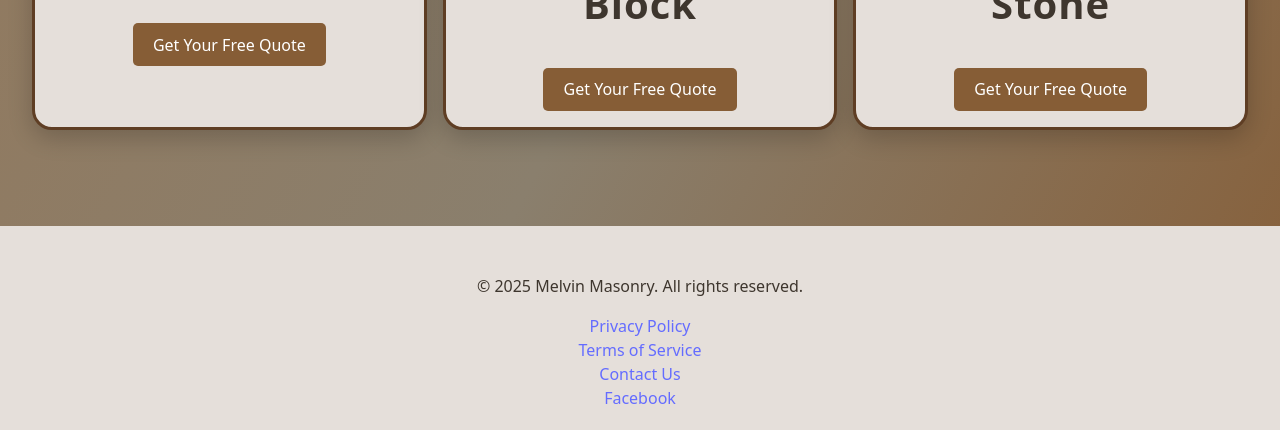
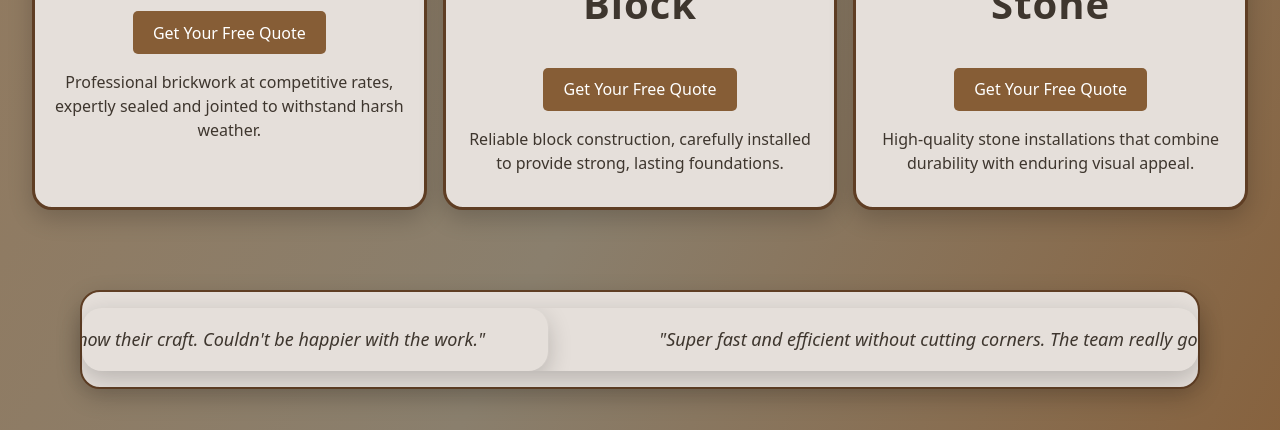
Before and after one commit to Ian-B-Childress/MasonryWebsite, a React (Vite) app: page /projects in a window 1280 px wide. Shown: the part 588-1018 px from the top of the page. Built offline with nearby package versions, Linux system fonts and the light colour scheme.

Commit message:
added testimonial carousel + brief description under service cards

```diff
--- a/package.json
+++ b/package.json
@@ -21,7 +21,8 @@
     "react-dom": "^19.0.0",
     "react-helmet": "^6.1.0",
     "react-responsive-carousel": "^3.2.23",
-    "react-router-dom": "^7.3.0"
+    "react-router-dom": "^7.3.0",
+    "swiper": "^11.2.10"
   },
   "devDependencies": {
     "@eslint/js": "^9.21.0",
--- a/src/App.css
+++ b/src/App.css
@@ -853,3 +853,21 @@ select {
   padding: 1rem 0;
   border-radius: 5px;
 }
+
+
+.t-carousel {
+  padding: 1rem 0;
+  background-color: #e5dfda;
+  border:#5f3e24 2px solid;
+  border-radius: 20px;
+  margin: 1rem 5rem;
+   box-shadow: 0 8px 24px rgba(0, 0, 0, 0.2);
+   justify-content: center;
+}
+
+.swiper-wrapper {
+ box-shadow: 0 8px 24px rgba(0, 0, 0, 0.2);
+ border-radius: 20px;
+ font-style: italic;
+ font-size: large;
+}
--- a/src/Components/ContactForm.jsx
+++ b/src/Components/ContactForm.jsx
@@ -76,7 +76,7 @@ class ContactForm extends Component {
           loading: false,
           statusType: "error",
           statusMessage:
-            "There was an issue processing your request. Try again later or reach us directly at (xxx) xxx - xxxx",
+            "There was an issue processing your request. Try again later or reach us directly at (606)213-7094",
         }); //set loading to false if there is an error, status type to error, and message to error message
       });
   }
--- a/src/pages/Projects.jsx
+++ b/src/pages/Projects.jsx
@@ -5,6 +5,9 @@ import React from "react";
 import croppedBrickPath from "../images/croppedbrickpath.webp";
 import fireplace from "../images/fireplace.png";
 import blockimg from "../images/blockimg.webp";
+import { Swiper, SwiperSlide } from "swiper/react";
+import { Autoplay } from "swiper/modules";
+import "swiper/css";
 
 // going to add a link to the brick, block, and stone projects, redirecting to their respective pages
 // each image is a button that links to the specific project page
@@ -15,13 +18,17 @@ function Projects() {
       <div className="nav">
         <NavBar></NavBar>
       </div>
-            <div className="services-container" >
+      <div className="services-container">
         <div className="brick-card">
           <img src={croppedBrickPath} alt="" />
           <h2>Brick</h2>
           <Link to="/contact?material=brick">
-                <button className="free-quote-cta" >Get Your Free Quote</button>
+            <button className="free-quote-cta">Get Your Free Quote</button>
           </Link>
+          <p>
+            Professional brickwork at competitive rates, expertly sealed and
+            jointed to withstand harsh weather.
+          </p>
         </div>
         <div className="block-card">
           <img src={blockimg} alt="" />
@@ -29,6 +36,10 @@ function Projects() {
           <Link to="/contact?material=block">
             <button className="free-quote-cta">Get Your Free Quote</button>
           </Link>
+          <p>
+            Reliable block construction, carefully installed to provide strong,
+            lasting foundations.
+          </p>
         </div>
         <div className="stone-card">
           <img src={fireplace} alt="" />
@@ -36,9 +47,40 @@ function Projects() {
           <Link to="/contact?material=stone">
             <button className="free-quote-cta">Get Your Free Quote</button>
           </Link>
+          <p>
+            High-quality stone installations that combine durability with
+            enduring visual appeal.
+          </p>
         </div>
       </div>
-
+      <div className="t-carousel">
+        <div className="swiper-wrapper">
+          <Swiper
+            modules={[Autoplay]}
+            spaceBetween={30}
+            slidesPerView={1}
+            loop={true}
+            autoplay={{ delay: 0, disableOnInteraction: false }}
+            speed={17000}
+          >
+            <SwiperSlide>
+              <p>"Hands down the best masons around. Professional, reliable, and really know their craft. Couldn't be happier with the work."</p>
+            </SwiperSlide>
+            <SwiperSlide>
+              <p>"Super fast and efficient without cutting corners. The team really goes the extra mile to make sure everything is perfect."</p>
+            </SwiperSlide>
+            <SwiperSlide>
+              <p>"High-quality work at a great price. They're honest, hardworking, and it shows in everything they do."</p>
+            </SwiperSlide>
+            <SwiperSlide>
+              <p>"Really impressed with how thorough and detail-oriented they are. You can tell they take pride in their work."</p>
+            </SwiperSlide>
+            <SwiperSlide>
+              <p>"Affordable, reliable, and genuinely skilled. I’ve worked with a lot of masons, and these guys are the best by far."</p>
+            </SwiperSlide>
+          </Swiper>
+        </div>
+      </div>
     </>
   );
 }
```
Also changed, not shown: 1 other file (tests, documents, lock files or other folders). Lines whose indentation alone changed are shown as unchanged.
